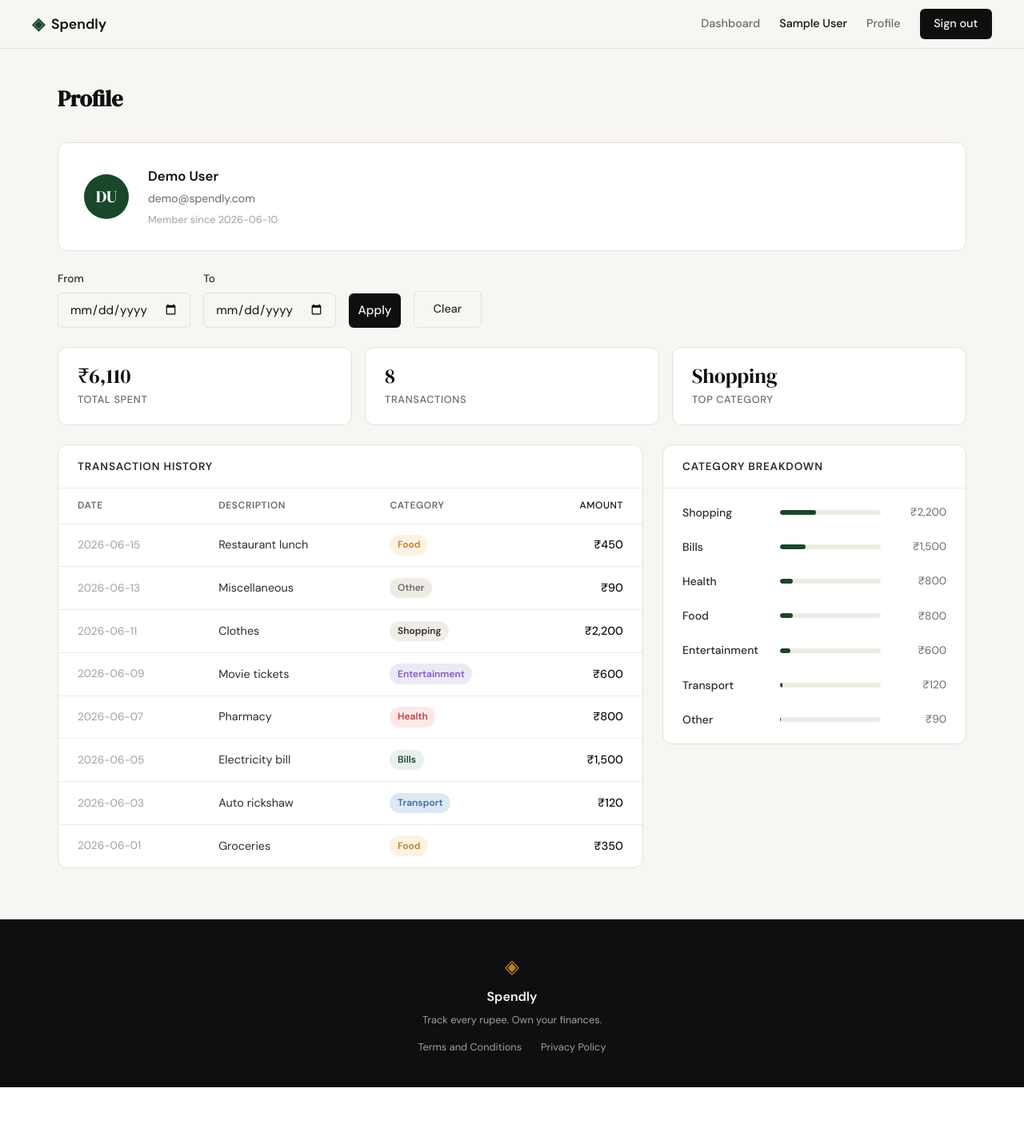
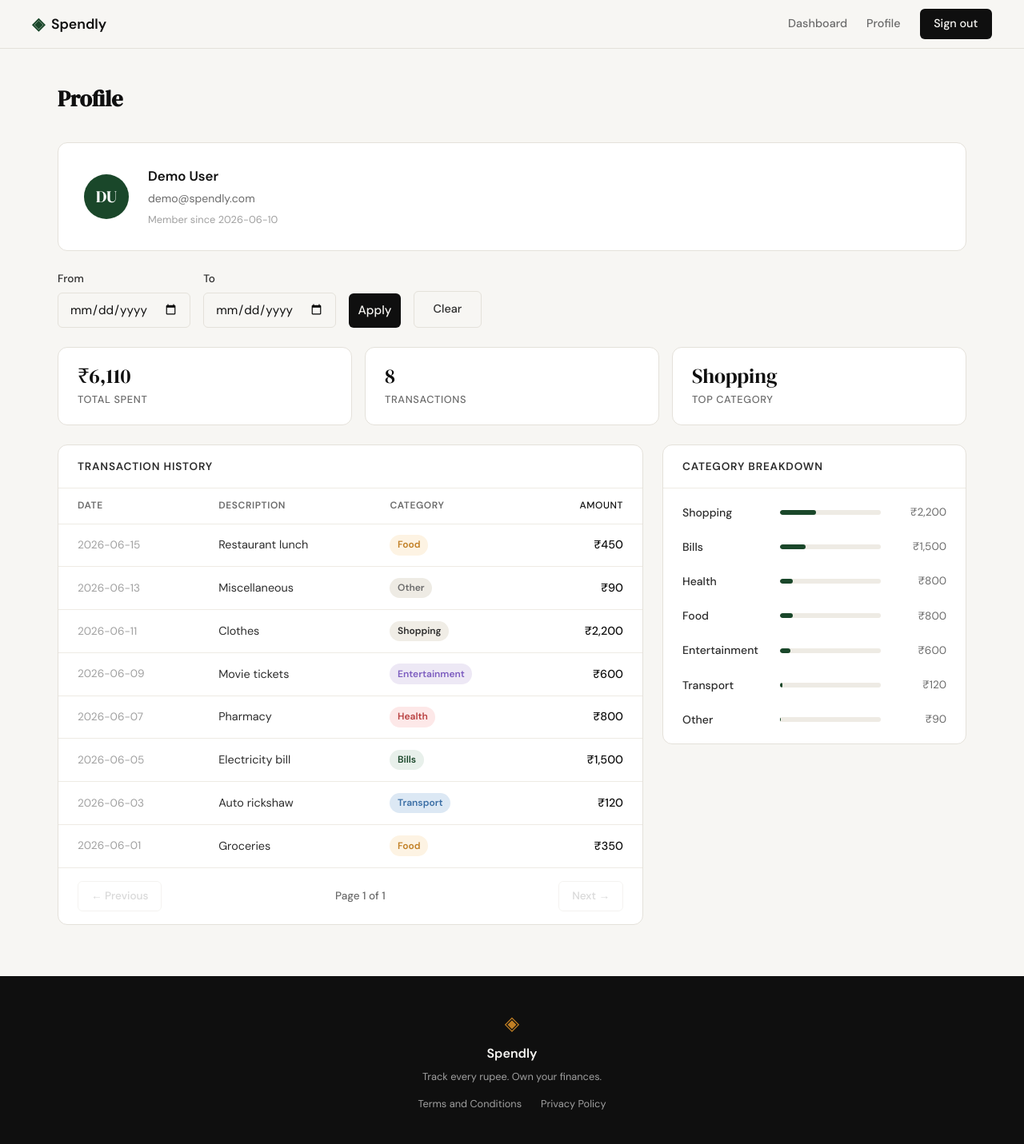
Before and after one commit to DarshanRokkad/expense-tracker, a Flask app: page /profile in a window 1280 px wide. Shown: the whole page at 80% size. Before the commit the page ends 1360 px from the top, so only its background shows below. Run offline with Flask 3, Linux system fonts and the light colour scheme; the visitor is signed in with stand-in values (Sample User, id 1); data comes from the database, SQL or seed files in the repository.

Commit message:
fix: 4 minor bug fixes (#9)

```diff
--- a/app.py
+++ b/app.py
@@ -18,6 +18,8 @@ with app.app_context():
 
 @app.route("/")
 def landing():
+    if session.get("user_id"):
+        return redirect(url_for("dashboard"))
     return render_template("landing.html")
 
 
@@ -149,12 +151,14 @@ def dashboard():
 
         days = [
             {"label": (week_start + timedelta(days=i)).strftime("%a"),
+             "full_date": (week_start + timedelta(days=i)).strftime("%b") + " " + str((week_start + timedelta(days=i)).day),
              "total": totals_by_date.get((week_start + timedelta(days=i)).isoformat(), 0)}
             for i in range(7)
         ]
         max_day_total = max(d["total"] for d in days)
         trend = [
-            {**d, "pct": round(d["total"] / max_day_total * 100) if max_day_total else 0}
+            {**d, "pct": round(d["total"] / max_day_total * 100) if max_day_total else 0,
+             "amount_label": f"₹{d['total']:,.0f}"}
             for d in days
         ]
 
@@ -194,8 +198,16 @@ def profile():
     if not session.get("user_id"):
         return redirect(url_for("login"))
 
+    PAGE_SIZE = 10
+
     start_date_raw = request.args.get("start_date", "").strip()
     end_date_raw   = request.args.get("end_date", "").strip()
+
+    try:
+        page = int(request.args.get("page", 1))
+    except ValueError:
+        page = 1
+    page = max(page, 1)
 
     error = None
     start_date = start_date_raw or None
@@ -277,6 +289,10 @@ def profile():
             for r in agg
         ]
 
+        total_pages = max(1, (transaction_count + PAGE_SIZE - 1) // PAGE_SIZE)
+        page = min(page, total_pages)
+        offset = (page - 1) * PAGE_SIZE
+
         rows = db.execute(
             """
             SELECT date, description, category, amount
@@ -284,9 +300,9 @@ def profile():
             WHERE user_id = ?
             """ + date_sql + """
             ORDER BY date DESC, id DESC
-            LIMIT 10
+            LIMIT ? OFFSET ?
             """,
-            query_params,
+            query_params + (PAGE_SIZE, offset),
         ).fetchall()
 
         transactions = [
@@ -298,12 +314,19 @@ def profile():
             }
             for r in rows
         ]
+
+        pagination = {
+            "page":        page,
+            "total_pages": total_pages,
+            "has_prev":    page > 1,
+            "has_next":    page < total_pages,
+        }
     finally:
         db.close()
 
     return render_template("profile.html", user=user, stats=stats,
                            transactions=transactions, categories=categories,
-                           filters=filters, error=error)
+                           filters=filters, error=error, pagination=pagination)
 
 
 @app.route("/expenses/add")
--- a/static/css/style.css
+++ b/static/css/style.css
@@ -845,6 +845,7 @@ a { color: inherit; text-decoration: none; }
 }
 
 .trend-bar-col {
+    position: relative;
     display: flex;
     flex-direction: column;
     align-items: center;
@@ -852,6 +853,29 @@ a { color: inherit; text-decoration: none; }
     gap: 0.5rem;
     flex: 1;
     height: 100%;
+}
+
+.trend-bar-col::after {
+    content: attr(data-tooltip);
+    position: absolute;
+    bottom: calc(100% + 0.5rem);
+    left: 50%;
+    transform: translateX(-50%);
+    background: var(--ink);
+    color: var(--paper);
+    font-size: 0.75rem;
+    font-weight: 500;
+    padding: 0.35rem 0.65rem;
+    border-radius: var(--radius-sm);
+    white-space: nowrap;
+    opacity: 0;
+    pointer-events: none;
+    transition: opacity 0.15s ease;
+    z-index: 10;
+}
+
+.trend-bar-col:hover::after {
+    opacity: 1;
 }
 
 .trend-bar-track {
@@ -884,6 +908,31 @@ a { color: inherit; text-decoration: none; }
     text-align: center;
 }
 
+.pagination-bar {
+    display: flex;
+    align-items: center;
+    justify-content: space-between;
+    gap: 1rem;
+}
+
+.pagination-status {
+    font-size: 0.85rem;
+    color: var(--ink-muted);
+    font-weight: 500;
+}
+
+.pagination-bar .btn-ghost {
+    padding: 0.45rem 1rem;
+    font-size: 0.85rem;
+}
+
+.pagination-bar .btn-disabled {
+    opacity: 0.4;
+    cursor: not-allowed;
+    border: 1px solid var(--border);
+    color: var(--ink-faint);
+}
+
 @media (max-width: 900px) {
     .dashboard-header { flex-direction: column; align-items: flex-start; }
     .trend-chart { height: 120px; }
--- a/templates/base.html
+++ b/templates/base.html
@@ -21,7 +21,6 @@
             <div class="nav-links">
                 {% if session.user_id %}
                     <a href="{{ url_for('dashboard') }}">Dashboard</a>
-                    <span class="nav-username">{{ session.user_name }}</span>
                     <a href="{{ url_for('profile') }}">Profile</a>
                     <a href="{{ url_for('logout') }}" class="nav-cta">Sign out</a>
                 {% else %}
--- a/templates/dashboard.html
+++ b/templates/dashboard.html
@@ -33,7 +33,7 @@
             <div class="profile-card-header">Last 7 Days</div>
             <div class="trend-chart">
                 {% for day in trend %}
-                <div class="trend-bar-col">
+                <div class="trend-bar-col" data-tooltip="{{ day.amount_label }} on {{ day.full_date }}">
                     <div class="trend-bar-track">
                         <div class="trend-bar-fill" style="height: {{ day.pct }}%"></div>
                     </div>
--- a/templates/profile.html
+++ b/templates/profile.html
@@ -85,6 +85,21 @@
                     {% endfor %}
                 </tbody>
             </table>
+            <div class="profile-card-footer pagination-bar">
+                {% if pagination.has_prev %}
+                <a href="{{ url_for('profile', start_date=filters.start_date, end_date=filters.end_date, page=pagination.page - 1) }}" class="btn-ghost">&larr; Previous</a>
+                {% else %}
+                <span class="btn-ghost btn-disabled">&larr; Previous</span>
+                {% endif %}
+
+                <span class="pagination-status">Page {{ pagination.page }} of {{ pagination.total_pages }}</span>
+
+                {% if pagination.has_next %}
+                <a href="{{ url_for('profile', start_date=filters.start_date, end_date=filters.end_date, page=pagination.page + 1) }}" class="btn-ghost">Next &rarr;</a>
+                {% else %}
+                <span class="btn-ghost btn-disabled">Next &rarr;</span>
+                {% endif %}
+            </div>
         </div>
 
         <!-- Category breakdown -->
```
